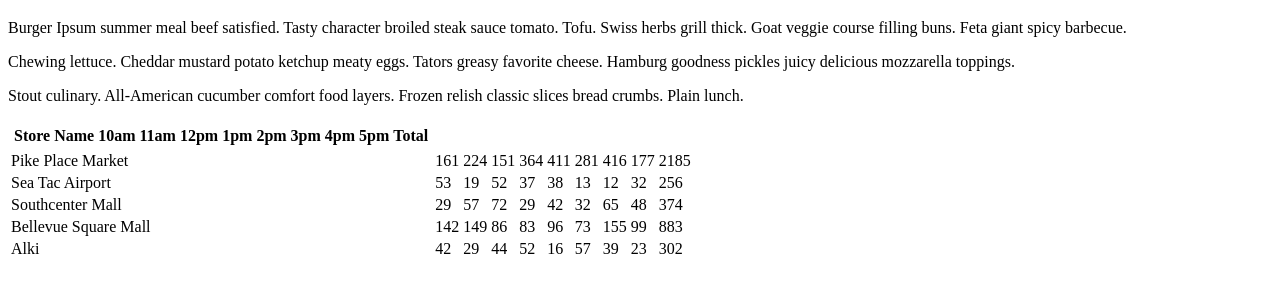
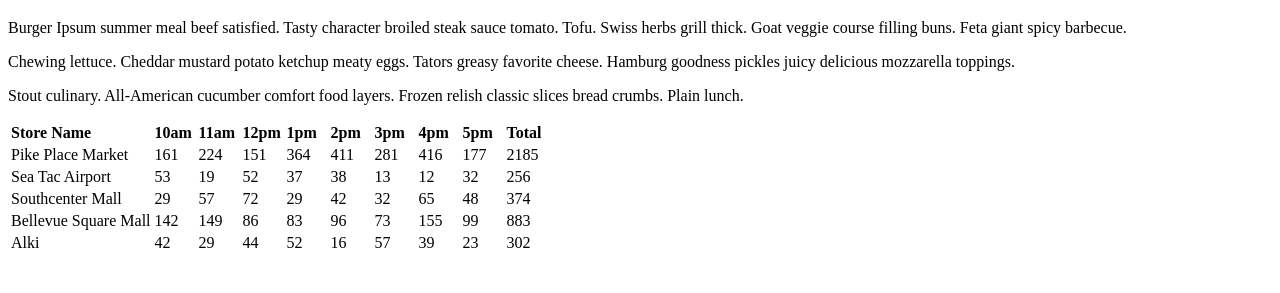
Before and after one commit to ishidas/cookie-stand-part2, a plain HTML site: page index.html in a window 1280 px wide. Shown: the part 61-354 px from the top of the page. Drawn offline with Linux system fonts and the light colour scheme.

Commit message:
Table completed and aligned to left. cell40px

```diff
--- a/app.js
+++ b/app.js
@@ -2,6 +2,7 @@ var allStores = [];
 var totalCookies = [];
 var hoursOfOp = ['Store Name','10am','11am','12pm','1pm','2pm','3pm','4pm','5pm','Total'];
 var table;
+var tableRow;
 //store object
 function Store(storeName,maxCustmrPerHr,minCustmrPerHr,aveCookiePerHr) {
   this.storeName = storeName;
@@ -38,6 +39,7 @@ Store.prototype.dataCells = function () {
   var rowEl = document.getElementById('storeRow'+this.storeIndex);
   console.log(rowEl);
   var dataEl = document.createElement('td');
+  dataEl.setAttribute('class','dataSet');
   dataEl.textContent = this.hourlyCookies[j]
   rowEl.appendChild(dataEl);
   }
@@ -48,24 +50,25 @@ function createStoreNameColumn () {
     var rowEl = document.createElement('tr');
     rowEl.setAttribute('id','storeRow'+[i]);
     var dataEl = document.createElement('td');
+    dataEl.setAttribute('class','nameRow');
     dataEl.textContent = allStores[i].storeName;
     rowEl.appendChild(dataEl);
     table.appendChild(rowEl);
   }
+
 }
 
 //Create Table and Table Head with store hours
 function createTable() {
   table = document.getElementById('salestable');
-  var tableHead = document.createElement('th');
-  var tableRow = document.createElement('tr');
+  tableRow = document.createElement('tr');
     for( var j = 0; j < hoursOfOp.length; j++){
-      var dataEl = document.createElement('td');
-      dataEl.textContent = hoursOfOp[j];
-      tableRow.appendChild(dataEl);
+      var tableHead = document.createElement('th');
+      tableHead.setAttribute('id','hours'+[j]);
+      tableHead.textContent = hoursOfOp[j];
+      tableRow.appendChild(tableHead);
     }
-  tableHead.appendChild(tableRow);
-  table.appendChild(tableHead);
+  table.appendChild(tableRow);
 }
 
 
--- a/index.html
+++ b/index.html
@@ -2,6 +2,7 @@
 <html>
 <head>
   <title>Cookie Stand II</title>
+  <link rel="stylesheet" type="text/css" href="style.css">
 </head>
 <body>
   <h1>Salmon Cookie Stand</h1>
--- /dev/null
+++ b/style.css
@@ -0,0 +1,8 @@
+table {
+  margin: 0;
+  text-align: left;
+
+}
+.dataSet {
+  width: 40px;
+}
```
